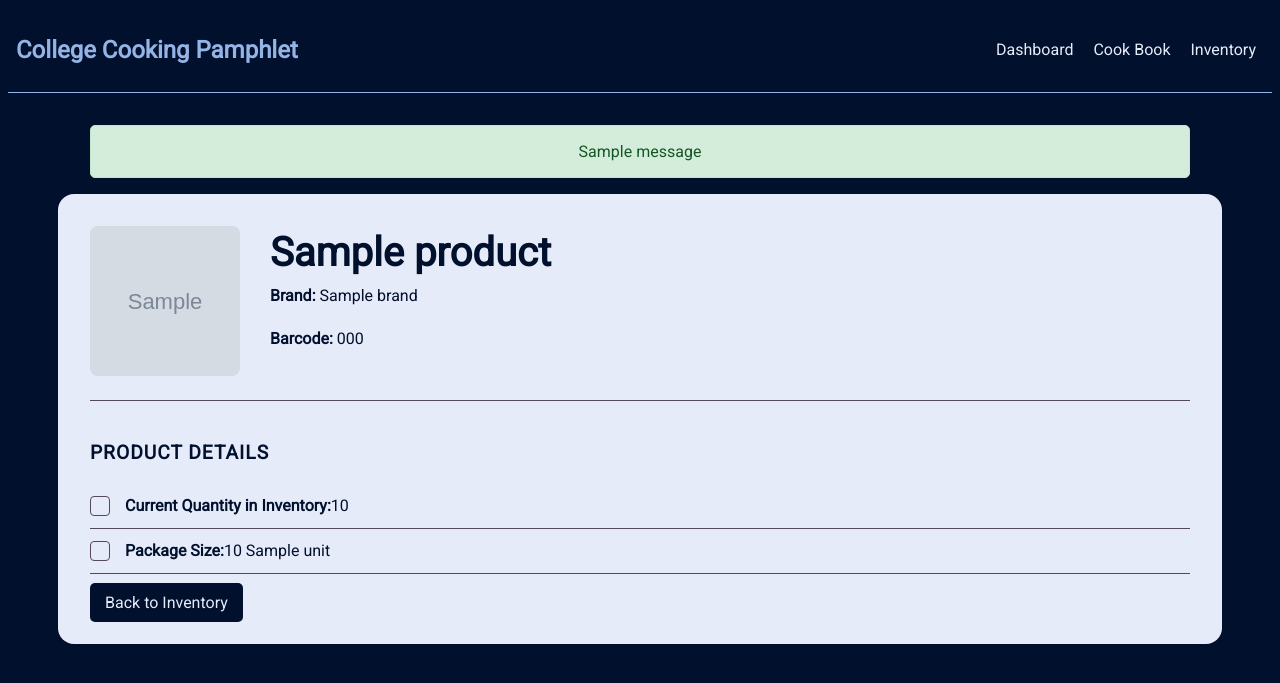
After one commit to ThePerezenator/ccp, a Flask app: template templates/product.html in a window 1280 px wide. The commit adds this page. Shown: the top 683 px of the page. Run offline with Flask 3, Linux system fonts and the light colour scheme; the template is opened without the code that fills it: most values are stand-ins (such as "Sample title", 1, 10 or a date in 2020); grey boxes marked "Sample" are stand-in pictures; one stand-in notice (Sample message) is shown.

Commit message:
inventory changes + cookbook empty page design change

```diff
--- a/templates/cookbook.html
+++ b/templates/cookbook.html
@@ -2,6 +2,7 @@
 <link rel="stylesheet" href="{{ url_for('static', filename='cookbook.css') }}">
     <div class="cookbook-container">
         <h1>My Cook Book</h1>
+        {% if recipes %}
             <div class="recipe-grid">
                 {% for recipe in recipes %}
                     <a href="{{ url_for('recipe', recipe_name=recipe[0]) }}" class="recipe-card">
@@ -11,9 +12,10 @@
                             <p>{{ recipe[1] }}</p>
                         </div>
                     </a>
-            {% else %}
-                <p>No recipes found. Try importing one from the dashboard!</p>
                 {% endfor %}
             </div>
+        {% else %}
+            <div class="no-recipes-message">No recipes found. Try importing one from the dashboard!</div>
+        {% endif %}
     </div>
 {% include 'footer.html' %}
--- /dev/null
+++ b/templates/product.html
@@ -0,0 +1,39 @@
+{% include 'header.html' %}
+<link rel="stylesheet" href="{{ url_for('static', filename='recipe.css') }}">
+    {% with messages = get_flashed_messages(with_categories=true) %}
+      {% if messages %}
+        <div class="flash-messages">
+        {% for category, message in messages %}
+          <div class="flash {{ category }}">{{ message }}</div>
+        {% endfor %}
+        </div>
+      {% endif %}
+    {% endwith %}
+
+    <div class="recipe-container">
+        <div class="recipe-header">
+            {# We can use a placeholder image if Open Food Facts doesn't provide one #}
+            <img src="{{ product['image_url'] or 'https://i.imgur.com/vDe2Tmr.png' }}" alt="{{ product['name'] }}">
+            <div class="recipe-header-info">
+                <h1>{{ product['name'] }}</h1>
+                <p><strong>Brand:</strong> {{ product['brand'] or 'N/A' }}</p>
+                <p><strong>Barcode:</strong> {{ product['code'] }}</p>
+            </div>
+        </div>
+
+        <div class="recipe-body" style="justify-content: center;">
+            <div class="ingredients-column">
+                <h2>Product Details</h2>
+                <ul>
+                    <li><strong>Current Quantity in Inventory:</strong> {{ product['quantity'] }}</li>
+                    {% if product['single_quantity'] and product['unit'] %}
+                    <li><strong>Package Size:</strong> {{ product['single_quantity'] }} {{ product['unit'] }}</li>
+                    {% endif %}
+                </ul>
+                <br>
+                <a href="{{ url_for('inventory') }}" class="button-link" style="text-decoration: none; color: #e6ebf9; background-color: #00102d; padding: 10px 15px; border-radius: 5px;">Back to Inventory</a>
+            </div>
+        </div>
+    </div>
+
+{% include 'footer.html' %}
--- a/webserver.py
+++ b/webserver.py
@@ -87,12 +87,37 @@ def remove_item(item_id):
     sqlite.remove_inventory_item(item_id)
     return redirect(url_for('inventory'))
 
+@app.route("/inventory/increase/<int:item_id>")
+def increase_quantity(item_id):
+    # This is not very efficient, but simple. A better way would be one SQL query.
+    item = next((i for i in sqlite.get_all_inventory() if i[0] == item_id), None)
+    if item:
+        new_quantity = item[2] + 1
+        sqlite.update_inventory_quantity(item_id, new_quantity)
+    return redirect(url_for('inventory'))
+
+@app.route("/inventory/decrease/<int:item_id>")
+def decrease_quantity(item_id):
+    item = next((i for i in sqlite.get_all_inventory() if i[0] == item_id), None)
+    if item and item[2] > 1:
+        sqlite.update_inventory_quantity(item_id, item[2] - 1)
+    else: # If quantity is 1 or less, remove it
+        sqlite.remove_inventory_item(item_id)
+    return redirect(url_for('inventory'))
+
+@app.route("/product/<code>")
+def product_page(code):
+    product_data = sqlite.get_inventory_item_by_code(code)
+    if product_data is None:
+        abort(404)
+    return render_template("product.html", product=product_data)
+
 @app.route("/product/isbn", methods=["POST"])
 def product_by_isbn():
     isbn = request.form.get("isbn_code")
     if not isbn:
         flash("Please enter a barcode or ISBN.", "error")
-        return redirect(url_for('product_lookup_form'))
+        return redirect(url_for('inventory'))
 
     # Remove any dashes or spaces from the input
     clean_isbn = isbn.replace('-', '').replace(' ', '')
@@ -100,12 +125,13 @@ def product_by_isbn():
     product_info = api.isbn_search(clean_isbn)
 
     if product_info:
-        ##flash(f"Found product: {product_info['name']}", "success")
-        sqlite.add_ingredient("1", product_info["code"], product_info["product_name"], product_info["brands"], product_info["product_quantity"], product_info["product_quantity_unit"])
-        return render_template("inventory.html", product=product_info)
+        code = product_info["code"]
+        sqlite.add_ingredient(1, code, product_info["product_name"], product_info["brands"], product_info.get("product_quantity"), product_info.get("product_quantity_unit"))
+        flash(f"Successfully imported '{product_info['product_name']}'!", 'success')
+        return redirect(url_for('product_page', code=code))
     else:
-        ##flash(f"Product with ISBN/Barcode **{isbn}** not found in Open Food Facts.", "error")
-        return redirect(url_for('product_lookup_form'))
+        flash(f"Product with barcode '{isbn}' not found in Open Food Facts.", "error")
+        return redirect(url_for('inventory'))
 
 @app.errorhandler(404)
 def page_not_found(e):
```
Also changed, not shown: sqlite.py (+35 -5 lines), static/cookbook.css (+11 -1 lines), static/inventory.css (+26 -0 lines), templates/inventory.html (+9 -3 lines). Lines whose indentation alone changed are shown as unchanged.
